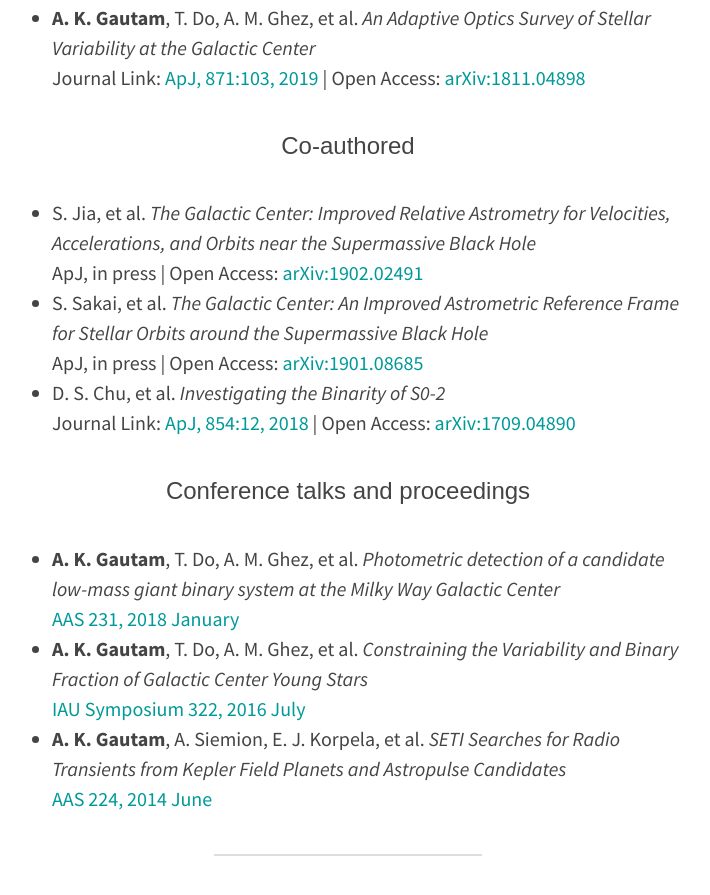
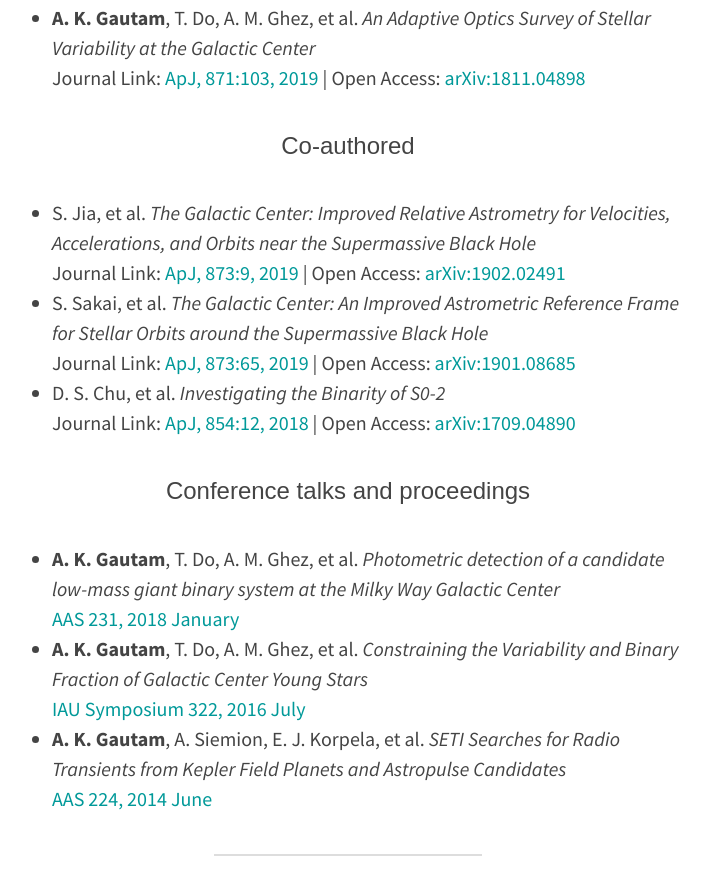
Before and after one commit to abhimat/abhimat.github.io, a Jekyll site: the page built from research/index.md, in a window 1280 px wide and 900 px high, scrolled down 360 px. Shown: the top 895 px of the window, without its empty margins (292-1002 px from the left). Built offline with Jekyll 4.4.1, drawn with Linux system fonts in a browser that asks for light colours.

Commit message:
Updated research page

```diff
--- a/research/index.md
+++ b/research/index.md
@@ -12,8 +12,8 @@
 
 
 ### Co-authored
-* S. Jia, et al. *The Galactic Center: Improved Relative Astrometry for Velocities, Accelerations, and Orbits near the Supermassive Black Hole*<br>ApJ, in press \| Open Access: [arXiv:1902.02491](https://arxiv.org/abs/1902.02491)
-* S. Sakai, et al. *The Galactic Center: An Improved Astrometric Reference Frame for Stellar Orbits around the Supermassive Black Hole*<br>ApJ, in press \| Open Access: [arXiv:1901.08685](https://arxiv.org/abs/1901.08685)
+* S. Jia, et al. *The Galactic Center: Improved Relative Astrometry for Velocities, Accelerations, and Orbits near the Supermassive Black Hole*<br>Journal Link: [ApJ, 873:9, 2019](https://doi.org/10.3847/1538-4357/ab01de) \| Open Access: [arXiv:1902.02491](https://arxiv.org/abs/1902.02491)
+* S. Sakai, et al. *The Galactic Center: An Improved Astrometric Reference Frame for Stellar Orbits around the Supermassive Black Hole*<br>Journal Link: [ApJ, 873:65, 2019](https://doi.org/10.3847/1538-4357/ab0361) \| Open Access: [arXiv:1901.08685](https://arxiv.org/abs/1901.08685)
 * D. S. Chu, et al. *Investigating the Binarity of S0-2*<br>Journal Link: [ApJ, 854:12, 2018](https://doi.org/10.3847/1538-4357/aaa3eb) \| Open Access: [arXiv:1709.04890](https://arxiv.org/abs/1709.04890)
 
 ### Conference talks and proceedings
```
